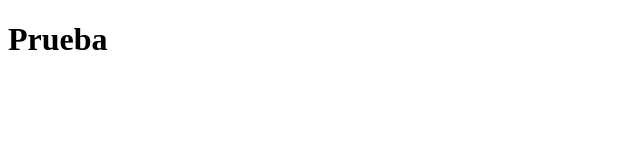
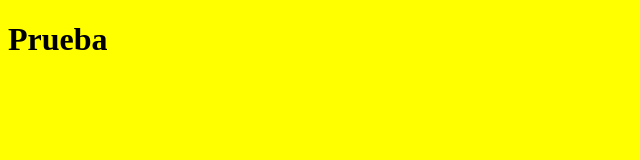
Before and after one commit to crangarita/practica_git_2024, a plain HTML site: page index.html in a window 1280 px wide. Shown: the whole page, without its empty margins (0-640 px from the left). Drawn offline with Linux system fonts and the light colour scheme.

Commit message:
Se hacen ajustes al estilo y se vincula el CSS

```diff
--- a/css/estilo.css
+++ b/css/estilo.css
@@ -0,0 +1,3 @@
+body {
+	background-color: yellow;
+}
--- a/index.html
+++ b/index.html
@@ -3,6 +3,7 @@
 <head>
 	<meta charset="utf-8">
 	<meta name="viewport" content="width=device-width, initial-scale=1">
+	<link rel="stylesheet" type="text/css" href="css/estilo.css">
 	<title>Git Practice</title>
 </head>
 <body>
```
